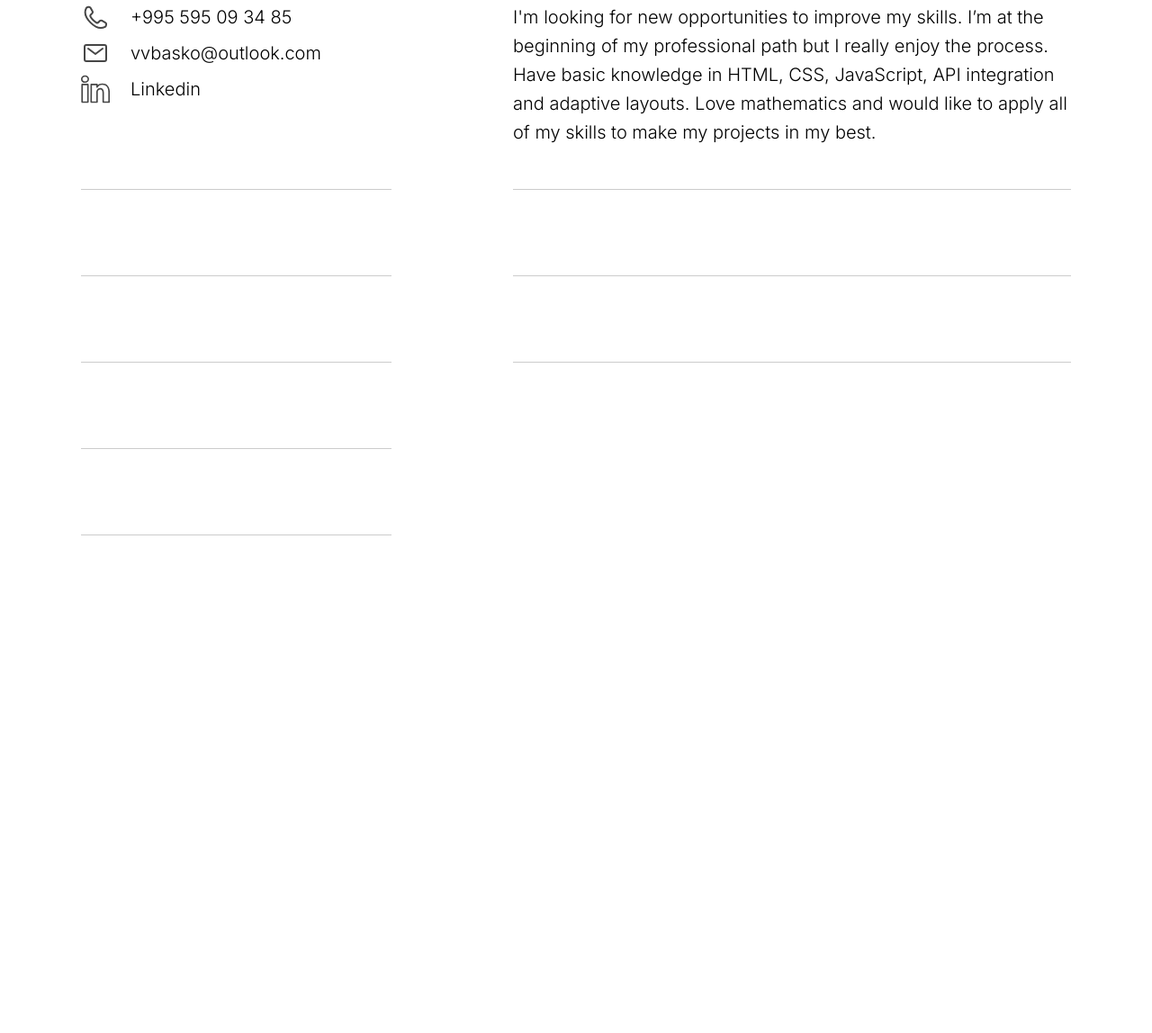
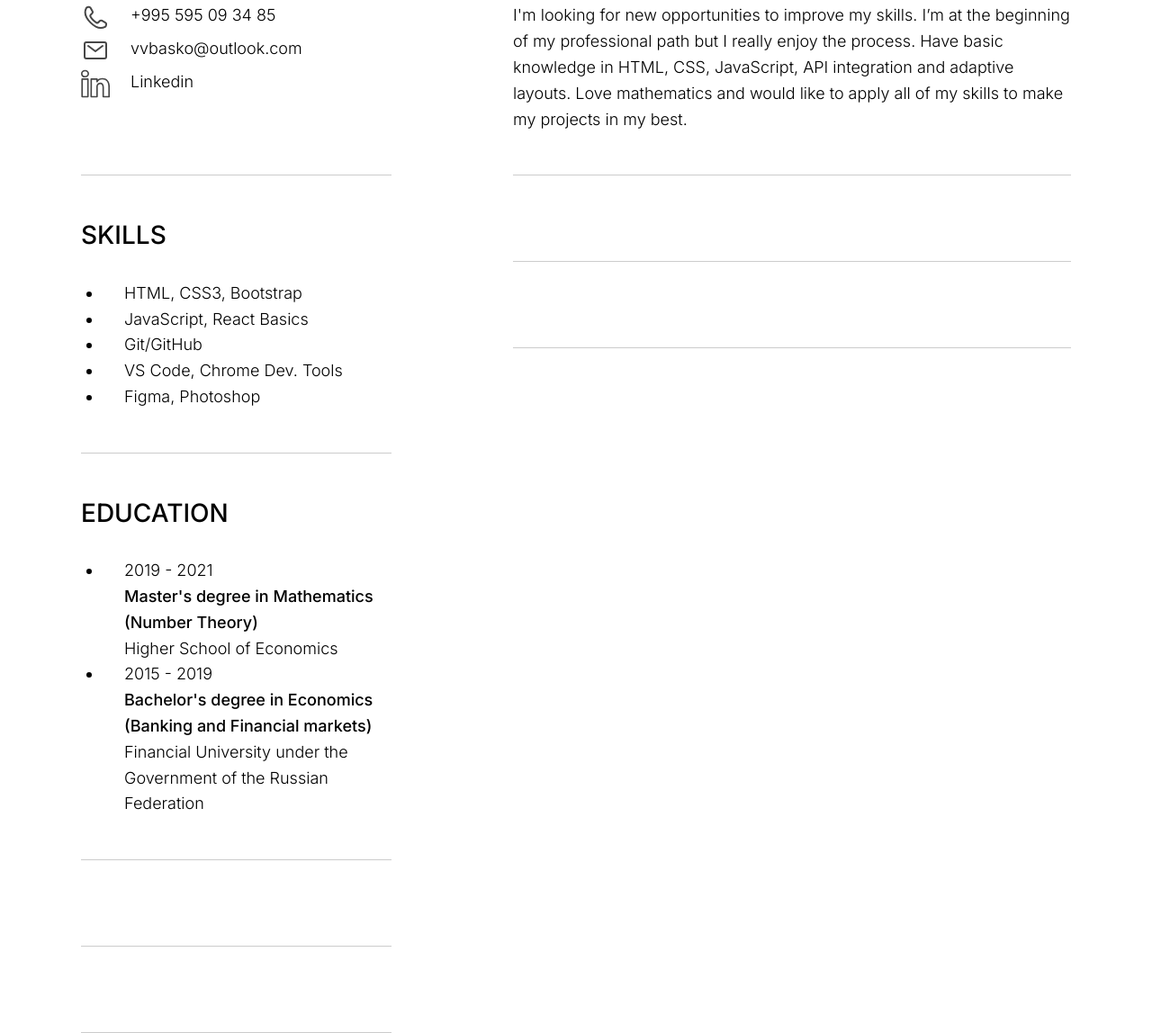
Before and after one commit to VBasko/rsschool-cv, a plain HTML site: page index.html in a window 1280 px wide. Shown: the part 495-1643 px from the top of the page at 90% size. Before the commit the page ends 1090 px from the top, so only its background shows below. Drawn offline with Linux system fonts and the light colour scheme.

Commit message:
feat: add education

```diff
--- a/index.html
+++ b/index.html
@@ -53,8 +53,40 @@
         </div>
         <div class="grid grid-row">
           <div class="grid-column grid-column-left">
-            <section class="skills"></section>
-            <section class="education"></section>
+            <section class="skills">
+              <h2>SKILLS</h2>
+              <ul class="skills-list">
+                <li class="skill-item">HTML, CSS3, Bootstrap</li>
+                <li class="skill-item">JavaScript, React Basics</li>
+                <li class="skill-item">Git/GitHub</li>
+                <li class="skill-item">VS Code, Chrome Dev. Tools</li>
+                <li class="skill-item">Figma, Photoshop</li>
+              </ul>
+            </section>
+            <section class="education">
+              <h2>EDUCATION</h2>
+              <ul class="education-list">
+                <li class="education-item">
+                  <p>2019 - 2021</p>
+                  <p class="medium">
+                    Master's degree in Mathematics <br />
+                    (Number Theory)
+                  </p>
+                  <p>Higher School of Economics</p>
+                </li>
+                <li class="education-item">
+                  <p>2015 - 2019</p>
+                  <p class="medium">
+                    Bachelor's degree in Economics <br />
+                    (Banking and Financial markets)
+                  </p>
+                  <p>
+                    Financial University under the Government of the Russian
+                    Federation
+                  </p>
+                </li>
+              </ul>
+            </section>
             <section class="courses"></section>
             <section class="languages no-divider"></section>
           </div>
--- a/src/style.css
+++ b/src/style.css
@@ -8,7 +8,7 @@
 
 body {
   font-family: "Inter", sans-serif;
-  font-size: 20px;
+  font-size: 18px;
   font-weight: 300;
   line-height: 1.6;
 }
@@ -22,6 +22,10 @@ body {
   display: grid;
   grid-template-columns: 345px auto;
   gap: 135px;
+}
+
+.medium {
+  font-weight: 500;
 }
 
 .photo {
@@ -121,3 +125,13 @@ a {
 a:hover {
   text-decoration: underline;
 }
+
+.skills-list,
+.education-list {
+  padding-left: 24px;
+}
+
+.skill-item,
+.education-item {
+  padding-left: 24px;
+}
```
